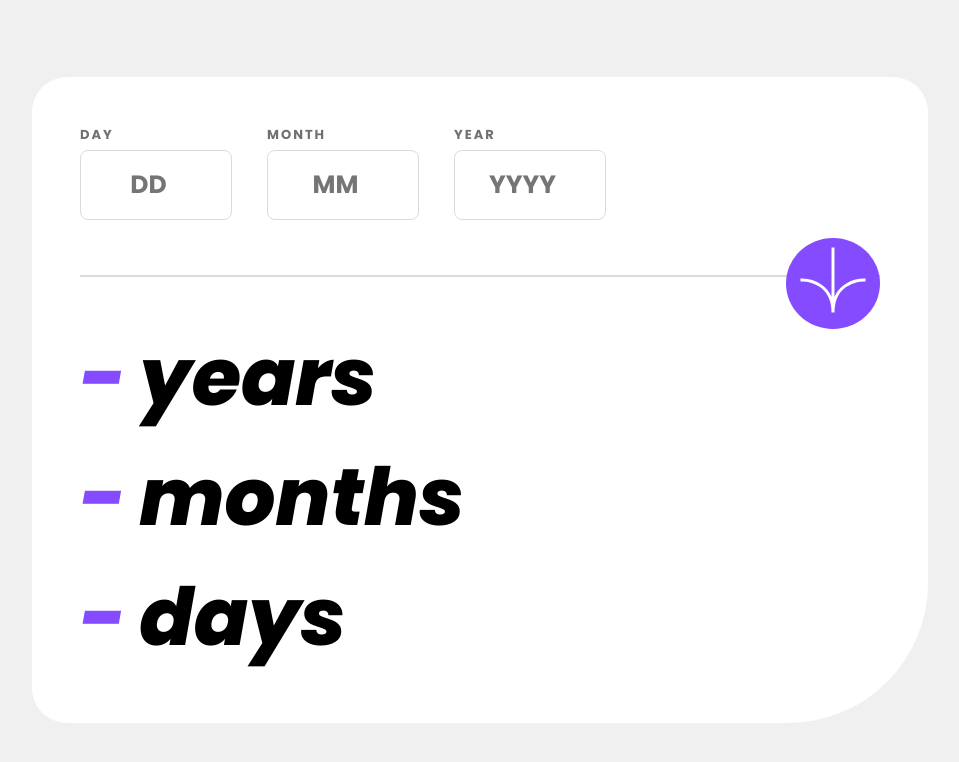
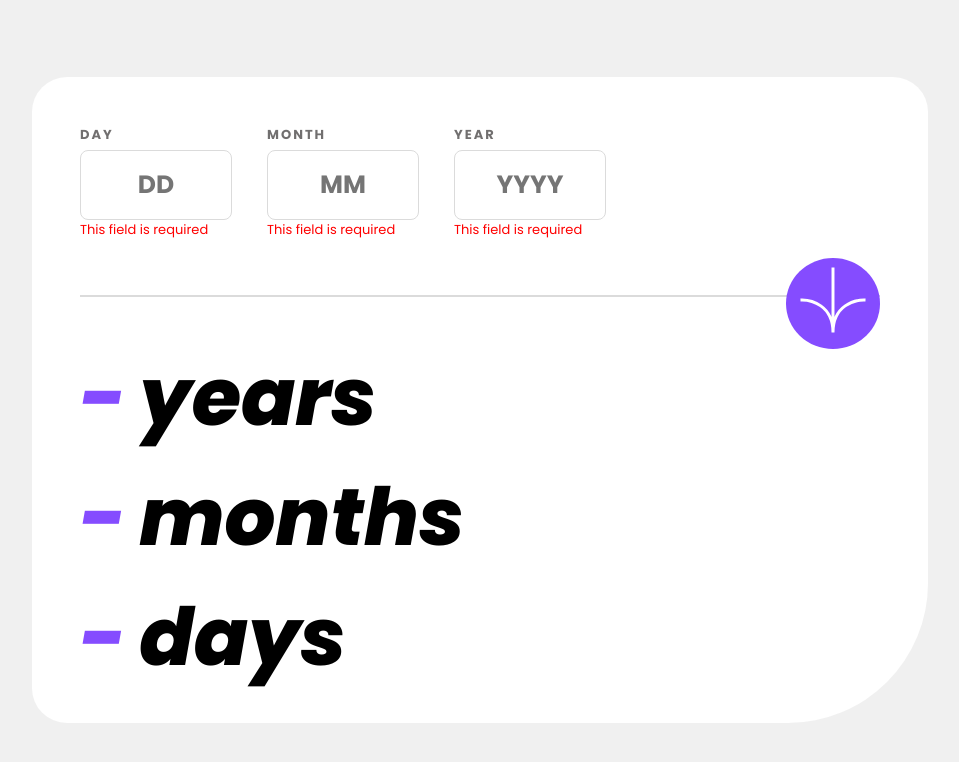
Before and after one commit to Saile16/AgeCalculator-Frontendio, a React (Vite) app: page / in a window 1280 px wide. Shown: the top 762 px of the page, without its empty margins (160-1119 px from the left). Built offline with nearby package versions, Linux system fonts and the light colour scheme.

Commit message:
Validaciones hechas , falta mejorar

```diff
--- a/src/App.css
+++ b/src/App.css
@@ -48,8 +48,11 @@
   text-align: center;
   font-size: 19px;
   font-weight: bold;
+  outline: none;
 }
-
+.input:focus {
+  border: 2px solid var(--arrow-bg);
+}
 .contenedor-linea {
   margin-top: 55px;
   display: flex;
@@ -108,6 +111,10 @@
   font-weight: bold;
   font-style: italic;
 }
+.error {
+  color: red;
+  font-size: 8px;
+}
 @media (min-width: 680px) {
   .card {
     width: 800px;
@@ -147,4 +154,8 @@
   .label-result {
     font-size: 80px;
   }
+  .error {
+    color: red;
+    font-size: 13px;
+  }
 }
--- a/src/App.jsx
+++ b/src/App.jsx
@@ -1,4 +1,4 @@
-import { useState } from "react";
+import { useEffect, useState } from "react";
 import Arrow from "./assets/icon-arrow.svg";
 import "./App.css";
 const monthsUtil = [31, 28, 31, 30, 31, 30, 31, 31, 30, 31, 30, 31];
@@ -11,8 +11,40 @@ function App() {
     month: "-",
     days: "-",
   });
-  console.log(typeof year);
+  const [error, setError] = useState({
+    error: false,
+    mensaje: "",
+  });
+
+  useEffect(() => {
+    if (day.length == 0 || month.length == 0 || year.length == 0) {
+      setError({
+        error: true,
+        mensaje: "This field is required",
+      });
+    } else if (
+      day <= 0 ||
+      day > 31 ||
+      month <= 0 ||
+      month > 12 ||
+      year <= 0 ||
+      year > 2023
+    ) {
+      setError({
+        error: true,
+        mensaje: "Must be a valid date",
+      });
+    } else {
+      setError({
+        error: false,
+        mensaje: "",
+      });
+    }
+  }, [day, month, year]);
   const ageCalculator = () => {
+    if (error.error) {
+      return;
+    }
     const currentDate = new Date();
     const currentYear = currentDate.getFullYear();
     const currentMonth = currentDate.getMonth() + 1;
@@ -55,39 +87,52 @@ function App() {
             <div className="container-input">
               <label className="label">DAY</label>
               <input
-                type="number"
+                maxLength={2}
+                type="text"
                 name="day"
                 onChange={(e) => setDay(e.target.value)}
                 className="input"
                 placeholder="DD"
               />
+              {error ? <label className="error">{error.mensaje}</label> : ""}
             </div>
             <div className="container-input">
               <label className="label">MONTH</label>
               <input
-                type="number"
+                min={1}
+                max={12}
+                maxLength={2}
+                type="text"
                 name="month"
                 onChange={(e) => setMonth(e.target.value)}
                 className="input"
                 placeholder="MM"
               />
+              {error ? <label className="error">{error.mensaje}</label> : ""}
             </div>
             <div className="container-input">
               <label className="label">YEAR</label>
               <input
-                type="number"
+                type="text"
+                maxLength={4}
                 name="year"
                 onChange={(e) => setYear(e.target.value)}
                 className="input"
                 placeholder="YYYY"
               />
+              {error ? <label className="error">{error.mensaje}</label> : ""}
             </div>
           </div>
 
           <div className="contenedor-linea">
             <div className="linea"></div>
             <div className="img-arrow">
-              <img src={Arrow} alt="arrow" onClick={() => ageCalculator()} />
+              <img
+                src={Arrow}
+                alt="arrow"
+                onClick={() => ageCalculator()}
+                disabled={true}
+              />
             </div>
           </div>
 
```
